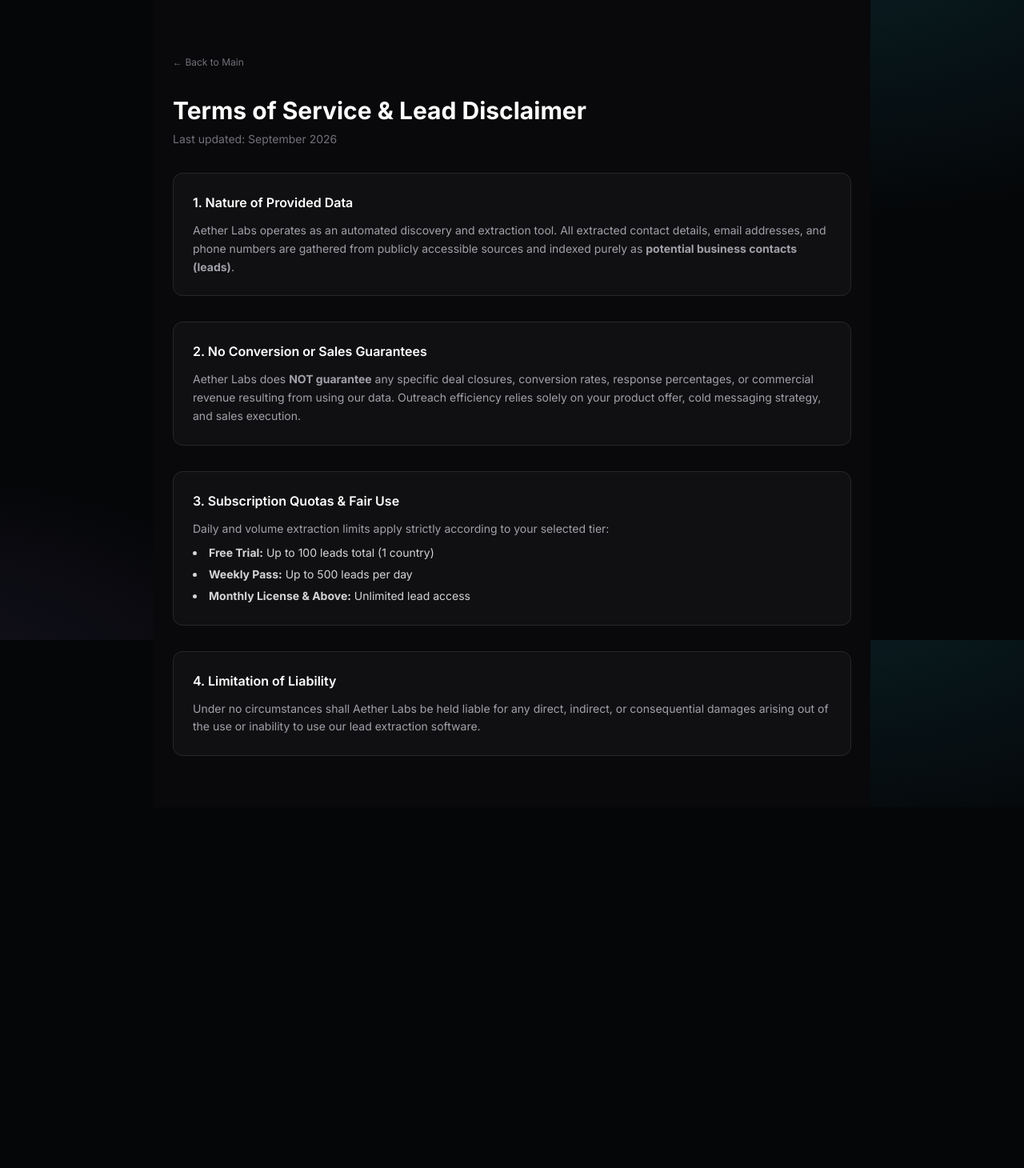
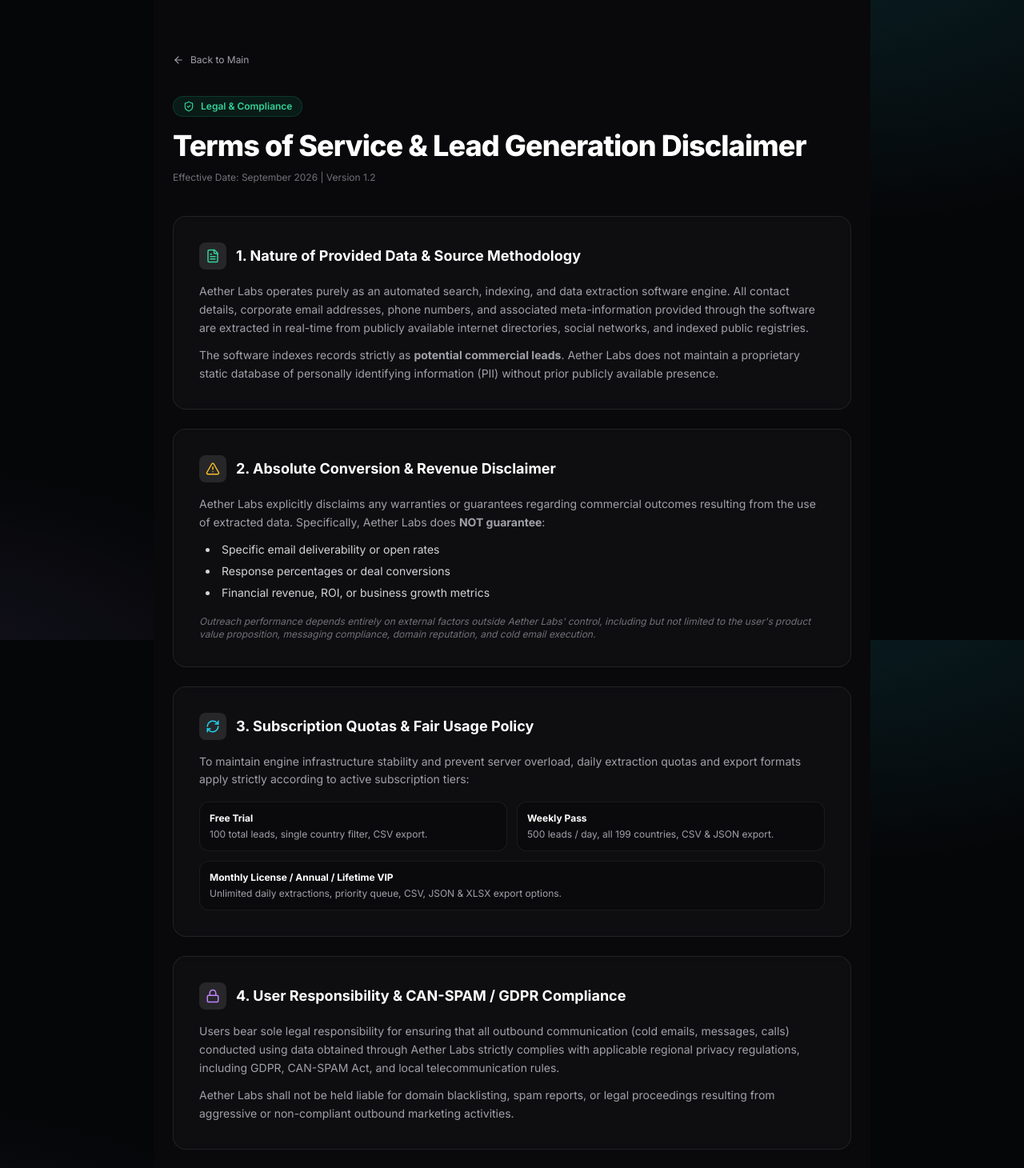
Before and after one commit to nickgusevs-jpg/aether-labs, a Next.js app: page /terms in a window 1280 px wide. Shown: the top 1460 px of the page at 80% size. Before the commit the page ends 1009 px from the top, so only its background shows below. Built offline with nearby package versions, Linux system fonts and the light colour scheme; no server answers.

Commit message:
Enhance Terms page UI animations and legal content

```diff
--- a/app/terms/page.tsx
+++ b/app/terms/page.tsx
@@ -1,57 +1,168 @@
-import React from 'react';
+'use client'
 
-// Принудительно указываем Next.js рендерить страницу динамически при запросе
-export const dynamic = 'force-dynamic';
+import React from 'react'
+import Link from 'next/link'
+import { motion } from 'framer-motion'
+import { ShieldCheck, ArrowLeft, FileText, AlertTriangle, Scale, Lock, RefreshCw } from 'lucide-react'
 
 export default function TermsPage() {
   return (
     <div className="min-h-screen bg-[#09090b] text-zinc-300 py-16 px-6 max-w-4xl mx-auto font-sans">
-      <div className="mb-8">
-        <a
+      {/* Кнопка возврата */}
+      <motion.div
+        initial={{ opacity: 0, x: -10 }}
+        animate={{ opacity: 1, x: 0 }}
+        transition={{ duration: 0.4 }}
+        className="mb-8"
+      >
+        <Link
           href="/"
-          className="text-xs text-zinc-500 hover:text-emerald-400 transition-colors"
+          className="inline-flex items-center gap-2 text-xs text-zinc-400 hover:text-emerald-400 transition-colors"
         >
-          ← Back to Main
-        </a>
-      </div>
+          <ArrowLeft size={14} /> Back to Main
+        </Link>
+      </motion.div>
 
-      <h1 className="text-3xl font-bold text-white mb-2">Terms of Service & Lead Disclaimer</h1>
-      <p className="text-sm text-zinc-500 mb-8">Last updated: September 2026</p>
+      {/* Заголовок */}
+      <motion.div
+        initial={{ opacity: 0, y: 15 }}
+        animate={{ opacity: 1, y: 0 }}
+        transition={{ duration: 0.5, delay: 0.1 }}
+        className="mb-10"
+      >
+        <div className="inline-flex items-center gap-2 px-3 py-1 rounded-full bg-emerald-500/10 border border-emerald-500/20 text-emerald-400 text-xs font-semibold mb-4">
+          <ShieldCheck size={14} /> Legal & Compliance
+        </div>
+        <h1 className="text-3xl sm:text-4xl font-extrabold text-white tracking-tight mb-3">
+          Terms of Service & Lead Generation Disclaimer
+        </h1>
+        <p className="text-xs text-zinc-500">
+          Effective Date: September 2026 | Version 1.2
+        </p>
+      </motion.div>
 
-      <div className="space-y-8 text-sm leading-relaxed text-zinc-400">
-        <section className="bg-zinc-900/50 border border-zinc-800 rounded-xl p-6">
-          <h2 className="text-base font-semibold text-white mb-3">1. Nature of Provided Data</h2>
+      {/* Контентная сетка с задержкой анимаций */}
+      <div className="space-y-6 text-sm leading-relaxed text-zinc-400">
+
+        {/* Section 1 */}
+        <motion.section
+          initial={{ opacity: 0, y: 20 }}
+          animate={{ opacity: 1, y: 0 }}
+          transition={{ duration: 0.5, delay: 0.2 }}
+          className="bg-zinc-900/40 border border-zinc-800/80 rounded-2xl p-6 sm:p-8 backdrop-blur-sm"
+        >
+          <div className="flex items-center gap-3 mb-4">
+            <div className="p-2 rounded-lg bg-zinc-800 text-emerald-400">
+              <FileText size={18} />
+            </div>
+            <h2 className="text-lg font-bold text-white">1. Nature of Provided Data & Source Methodology</h2>
+          </div>
+          <p className="mb-3">
+            Aether Labs operates purely as an automated search, indexing, and data extraction software engine. All contact details, corporate email addresses, phone numbers, and associated meta-information provided through the software are extracted in real-time from publicly available internet directories, social networks, and indexed public registries.
+          </p>
           <p>
-            Aether Labs operates as an automated discovery and extraction tool. All extracted contact details, email addresses, and phone numbers are gathered from publicly accessible sources and indexed purely as <strong>potential business contacts (leads)</strong>.
+            The software indexes records strictly as <strong>potential commercial leads</strong>. Aether Labs does not maintain a proprietary static database of personally identifying information (PII) without prior publicly available presence.
           </p>
-        </section>
+        </motion.section>
 
-        <section className="bg-zinc-900/50 border border-zinc-800 rounded-xl p-6">
-          <h2 className="text-base font-semibold text-white mb-3">2. No Conversion or Sales Guarantees</h2>
+        {/* Section 2 */}
+        <motion.section
+          initial={{ opacity: 0, y: 20 }}
+          animate={{ opacity: 1, y: 0 }}
+          transition={{ duration: 0.5, delay: 0.3 }}
+          className="bg-zinc-900/40 border border-zinc-800/80 rounded-2xl p-6 sm:p-8 backdrop-blur-sm"
+        >
+          <div className="flex items-center gap-3 mb-4">
+            <div className="p-2 rounded-lg bg-zinc-800 text-amber-400">
+              <AlertTriangle size={18} />
+            </div>
+            <h2 className="text-lg font-bold text-white">2. Absolute Conversion & Revenue Disclaimer</h2>
+          </div>
+          <p className="mb-3">
+            Aether Labs explicitly disclaims any warranties or guarantees regarding commercial outcomes resulting from the use of extracted data. Specifically, Aether Labs does <strong>NOT guarantee</strong>:
+          </p>
+          <ul className="list-disc list-inside space-y-1 text-zinc-300 ml-2 mb-4">
+            <li>Specific email deliverability or open rates</li>
+            <li>Response percentages or deal conversions</li>
+            <li>Financial revenue, ROI, or business growth metrics</li>
+          </ul>
+          <p className="text-xs text-zinc-500 italic">
+            Outreach performance depends entirely on external factors outside Aether Labs&apos; control, including but not limited to the user&apos;s product value proposition, messaging compliance, domain reputation, and cold email execution.
+          </p>
+        </motion.section>
+
+        {/* Section 3 */}
+        <motion.section
+          initial={{ opacity: 0, y: 20 }}
+          animate={{ opacity: 1, y: 0 }}
+          transition={{ duration: 0.5, delay: 0.4 }}
+          className="bg-zinc-900/40 border border-zinc-800/80 rounded-2xl p-6 sm:p-8 backdrop-blur-sm"
+        >
+          <div className="flex items-center gap-3 mb-4">
+            <div className="p-2 rounded-lg bg-zinc-800 text-cyan-400">
+              <RefreshCw size={18} />
+            </div>
+            <h2 className="text-lg font-bold text-white">3. Subscription Quotas & Fair Usage Policy</h2>
+          </div>
+          <p className="mb-3">
+            To maintain engine infrastructure stability and prevent server overload, daily extraction quotas and export formats apply strictly according to active subscription tiers:
+          </p>
+          <div className="grid grid-cols-1 sm:grid-cols-2 gap-3 mt-4 text-xs">
+            <div className="p-3 bg-zinc-950/60 border border-zinc-800/60 rounded-xl">
+              <div className="font-bold text-white mb-1">Free Trial</div>
+              <div className="text-zinc-400">100 total leads, single country filter, CSV export.</div>
+            </div>
+            <div className="p-3 bg-zinc-950/60 border border-zinc-800/60 rounded-xl">
+              <div className="font-bold text-white mb-1">Weekly Pass</div>
+              <div className="text-zinc-400">500 leads / day, all 199 countries, CSV & JSON export.</div>
+            </div>
+            <div className="p-3 bg-zinc-950/60 border border-zinc-800/60 rounded-xl sm:col-span-2">
+              <div className="font-bold text-white mb-1">Monthly License / Annual / Lifetime VIP</div>
+              <div className="text-zinc-400">Unlimited daily extractions, priority queue, CSV, JSON & XLSX export options.</div>
+            </div>
+          </div>
+        </motion.section>
+
+        {/* Section 4 */}
+        <motion.section
+          initial={{ opacity: 0, y: 20 }}
+          animate={{ opacity: 1, y: 0 }}
+          transition={{ duration: 0.5, delay: 0.5 }}
+          className="bg-zinc-900/40 border border-zinc-800/80 rounded-2xl p-6 sm:p-8 backdrop-blur-sm"
+        >
+          <div className="flex items-center gap-3 mb-4">
+            <div className="p-2 rounded-lg bg-zinc-800 text-purple-400">
+              <Lock size={18} />
+            </div>
+            <h2 className="text-lg font-bold text-white">4. User Responsibility & CAN-SPAM / GDPR Compliance</h2>
+          </div>
+          <p className="mb-3">
+            Users bear sole legal responsibility for ensuring that all outbound communication (cold emails, messages, calls) conducted using data obtained through Aether Labs strictly complies with applicable regional privacy regulations, including GDPR, CAN-SPAM Act, and local telecommunication rules.
+          </p>
           <p>
-            Aether Labs does <strong>NOT guarantee</strong> any specific deal closures, conversion rates, response percentages, or commercial revenue resulting from using our data. Outreach efficiency relies solely on your product offer, cold messaging strategy, and sales execution.
+            Aether Labs shall not be held liable for domain blacklisting, spam reports, or legal proceedings resulting from aggressive or non-compliant outbound marketing activities.
           </p>
-        </section>
+        </motion.section>
 
-        <section className="bg-zinc-900/50 border border-zinc-800 rounded-xl p-6">
-          <h2 className="text-base font-semibold text-white mb-3">3. Subscription Quotas & Fair Use</h2>
+        {/* Section 5 */}
+        <motion.section
+          initial={{ opacity: 0, y: 20 }}
+          animate={{ opacity: 1, y: 0 }}
+          transition={{ duration: 0.5, delay: 0.6 }}
+          className="bg-zinc-900/40 border border-zinc-800/80 rounded-2xl p-6 sm:p-8 backdrop-blur-sm"
+        >
+          <div className="flex items-center gap-3 mb-4">
+            <div className="p-2 rounded-lg bg-zinc-800 text-rose-400">
+              <Scale size={18} />
+            </div>
+            <h2 className="text-lg font-bold text-white">5. Limitation of Liability</h2>
+          </div>
           <p>
-            Daily and volume extraction limits apply strictly according to your selected tier:
+            In no event shall Aether Labs, its developers, or affiliates be liable for any indirect, incidental, special, consequential, or punitive damages, including loss of profits, business disruption, or loss of data resulting from software downtime or data accuracy discrepancies.
           </p>
-          <ul className="list-disc list-inside mt-2 space-y-1 text-zinc-300">
-            <li><strong>Free Trial:</strong> Up to 100 leads total (1 country)</li>
-            <li><strong>Weekly Pass:</strong> Up to 500 leads per day</li>
-            <li><strong>Monthly License & Above:</strong> Unlimited lead access</li>
-          </ul>
-        </section>
+        </motion.section>
 
-        <section className="bg-zinc-900/50 border border-zinc-800 rounded-xl p-6">
-          <h2 className="text-base font-semibold text-white mb-3">4. Limitation of Liability</h2>
-          <p>
-            Under no circumstances shall Aether Labs be held liable for any direct, indirect, or consequential damages arising out of the use or inability to use our lead extraction software.
-          </p>
-        </section>
       </div>
     </div>
-  );
+  )
 }
```
